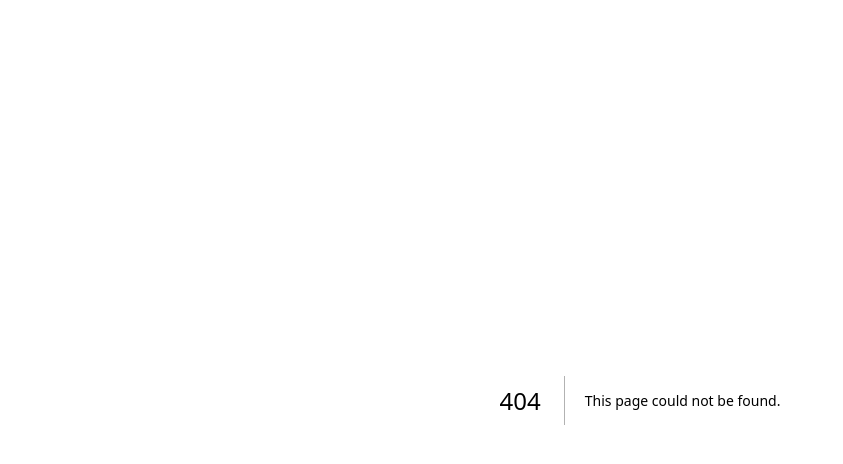
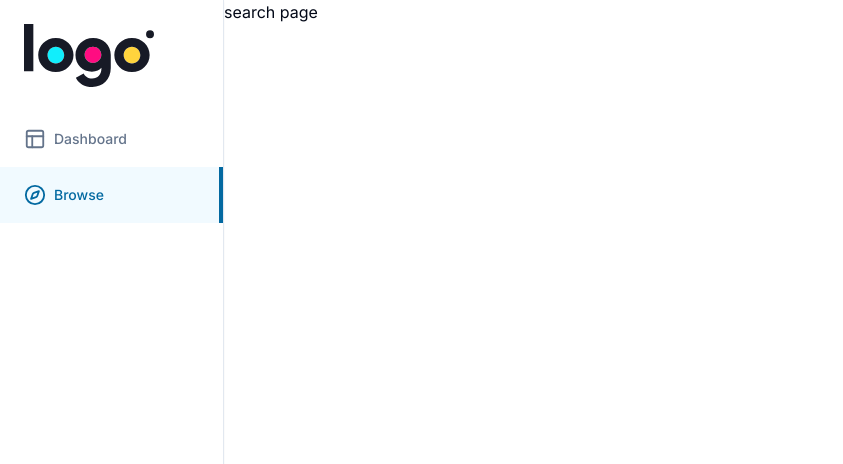
Before and after one commit to esih84/LMS-platform, a Next.js app: page /search in a window 1280 px wide. Before the commit this address had no page. Shown: the top 464 px of the page, without its empty margins (0-843 px from the left). Built offline with nearby package versions, Linux system fonts and the light colour scheme.

Commit message:
feat: implement sidebar for dashboard

```diff
--- /dev/null
+++ b/app/(dashborad)/(routes)/search/page.tsx
@@ -0,0 +1,5 @@
+const SearchPage = () => {
+  return <div>search page</div>;
+};
+
+export default SearchPage;
--- /dev/null
+++ b/app/(dashborad)/_components/logo.tsx
@@ -0,0 +1,7 @@
+import Image from "next/image";
+
+const Logo = () => {
+  return <Image height={130} width={130} alt="Logo" src="/logo.svg" />;
+};
+
+export default Logo;
--- /dev/null
+++ b/app/(dashborad)/_components/sidebar-item.tsx
@@ -0,0 +1,51 @@
+"use client";
+
+import { cn } from "@/lib/utils";
+import { LucideIcon } from "lucide-react";
+import { usePathname, useRouter } from "next/navigation";
+
+interface SidebarItemProps {
+  icon: LucideIcon;
+  label: string;
+  href: string;
+}
+const SidebarItem = ({ icon: Icon, href, label }: SidebarItemProps) => {
+  const pathName = usePathname();
+  const router = useRouter();
+
+  const isActive =
+    (pathName === "/" && href === "/") ||
+    pathName === href ||
+    pathName?.startsWith(`${href}/`);
+
+  const onClick = () => {
+    router.push(href);
+  };
+  return (
+    <button
+      onClick={onClick}
+      type="button"
+      className={cn(
+        "flex items-center gap-x-2 text-slate-500 text-sm font-medium pl-6 transition-all hover:text-slate-600 hover:bg-slate-300/20 ",
+        isActive &&
+          " text-sky-700 bg-sky-200/20 hover:bg-sky-200/20 hover:text-sky-700"
+      )}
+    >
+      <div className=" flex items-center gap-x-2 py-4">
+        <Icon
+          size={22}
+          className={cn("text-slate-500", isActive && "text-sky-700")}
+        />
+        {label}
+      </div>
+      <div
+        className={cn(
+          " ml-auto opacity-0 border-2 border-sky-700 transition-all h-14",
+          isActive && "opacity-100"
+        )}
+      />
+    </button>
+  );
+};
+
+export default SidebarItem;
--- /dev/null
+++ b/app/(dashborad)/_components/sidebar-routes.tsx
@@ -0,0 +1,28 @@
+"use client";
+
+import { Compass, Layout } from "lucide-react";
+import SidebarItem from "./sidebar-item";
+
+const guestRoutes = [
+  { icon: Layout, label: "Dashboard", href: "/" },
+  { icon: Compass, label: "Browse", href: "/search" },
+];
+
+const SidebarRoutes = () => {
+  const routes = guestRoutes;
+
+  return (
+    <div className=" flex flex-col w-full">
+      {routes.map((route) => (
+        <SidebarItem
+          key={route.href}
+          icon={route.icon}
+          href={route.href}
+          label={route.label}
+        />
+      ))}
+    </div>
+  );
+};
+
+export default SidebarRoutes;
--- /dev/null
+++ b/app/(dashborad)/_components/sidebar.tsx
@@ -0,0 +1,17 @@
+import Logo from "./logo";
+import SidebarRoutes from "./sidebar-routes";
+
+const Sidebar = () => {
+  return (
+    <div className=" h-full border-r flex flex-col overflow-y-auto bg-white shadow-sm">
+      <div className=" p-6 ">
+        <Logo />
+      </div>
+      <div className=" flex-col w-full">
+        <SidebarRoutes />
+      </div>
+    </div>
+  );
+};
+
+export default Sidebar;
--- /dev/null
+++ b/app/(dashborad)/layout.tsx
@@ -0,0 +1,14 @@
+import Sidebar from "./_components/sidebar";
+
+const DashboardLayout = ({ children }: { children: React.ReactNode }) => {
+  return (
+    <div className=" h-full">
+      <div className=" hidden md:flex h-full w-56 flex-col fixed inset-y-0 z-50">
+        <Sidebar />
+      </div>
+      <main className="md:pl-56 h-full">{children}</main>
+    </div>
+  );
+};
+
+export default DashboardLayout;
```
Also changed, not shown: public/logo.svg (added).
